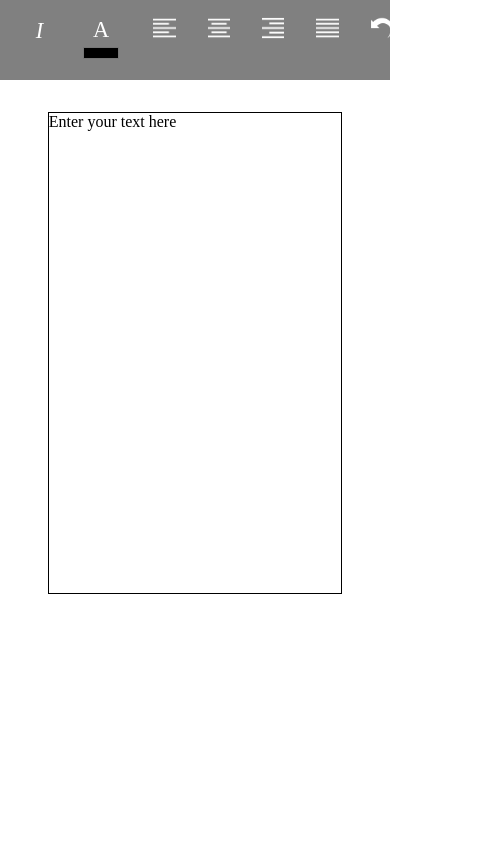
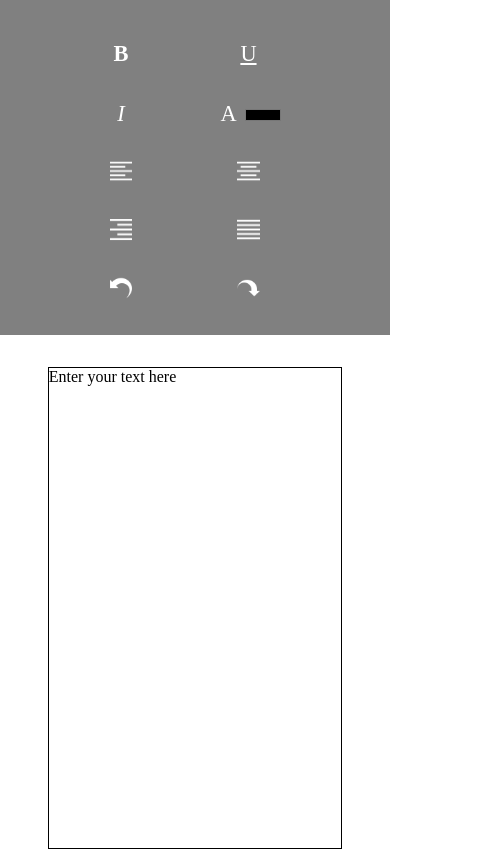
Before and after one commit to induwara43/Text-Editor, a plain HTML site: page index.html in a window 390 px wide. Shown: the whole page, 479 px wide, since content can reach past the window. Drawn offline with Linux system fonts and the light colour scheme.

Commit message:
Update index.css

```diff
--- a/index.css
+++ b/index.css
@@ -2,12 +2,11 @@
     margin: 0;
 }
 
-nav {
+header {
     background-color: gray;
-    height: 5em;
-    display: flex;
     align-items: center;
-    justify-content: center;
+    padding-top: 1.5em;
+    padding-bottom: 1em;
 }
 
 ul {
@@ -20,6 +19,7 @@ ul {
 
 li {
     margin-right: 2em;
+    text-align: center;
 }
 
 button {
@@ -32,6 +32,11 @@ button {
 
 button:hover {
     cursor: pointer;
+    background: rgb(110, 110, 110);
+}
+
+button:active {
+    background: none;
 }
 
 img {
@@ -40,6 +45,11 @@ img {
 
 img:hover {
     cursor: pointer;
+    background: rgb(110, 110, 110);
+}
+
+img:active {
+    background: none;
 }
 
 main {
@@ -55,20 +65,36 @@ main {
     border: 1px solid black;
 }
 
-#colorbtn {
-    display: flex;
-    flex-direction: column;
-    padding: 0;
-}
-
-#colorbtn button {
-    padding: 0;
-}
-
 #colorbtn input {
     background: none;
     border: none;
-    padding: 0;
     height: 1.5em;
     width: 3em;
+    padding: 0;
+    margin-top: 0;
 }
+
+#colorbtn input:hover {
+    cursor: pointer;
+    background: rgb(110, 110, 110);
+}
+
+@media only screen and (max-width: 600px) {
+    ul {
+        display: grid;
+        grid-template-columns: auto auto auto auto auto;
+    }
+
+    li {
+        margin-right: 0;
+        padding: 1em;
+    }
+}
+
+@media only screen and (max-width: 450px) {
+    ul {
+        display: grid;
+        grid-template-columns: auto auto;
+        grid-column-gap: 3em;
+    }
+}
```
